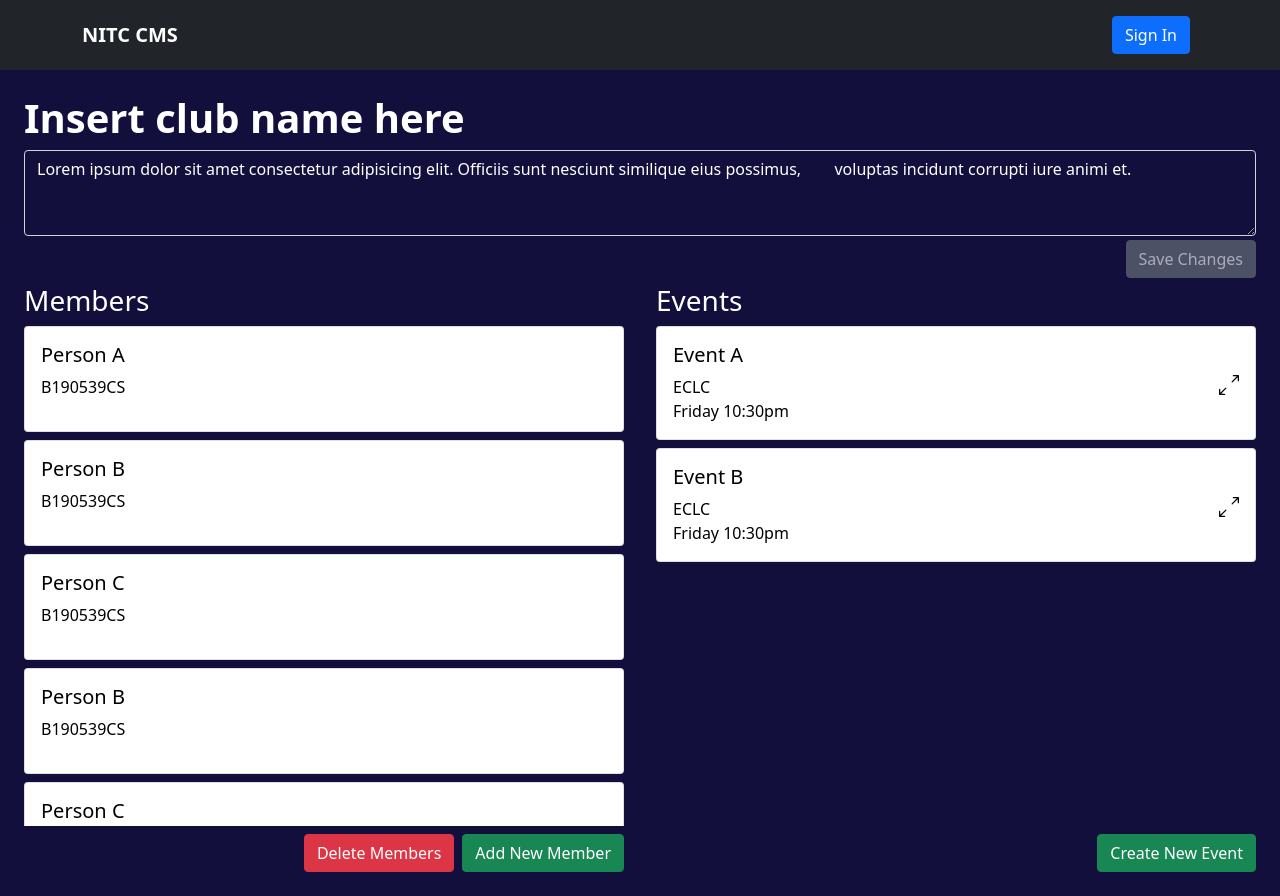
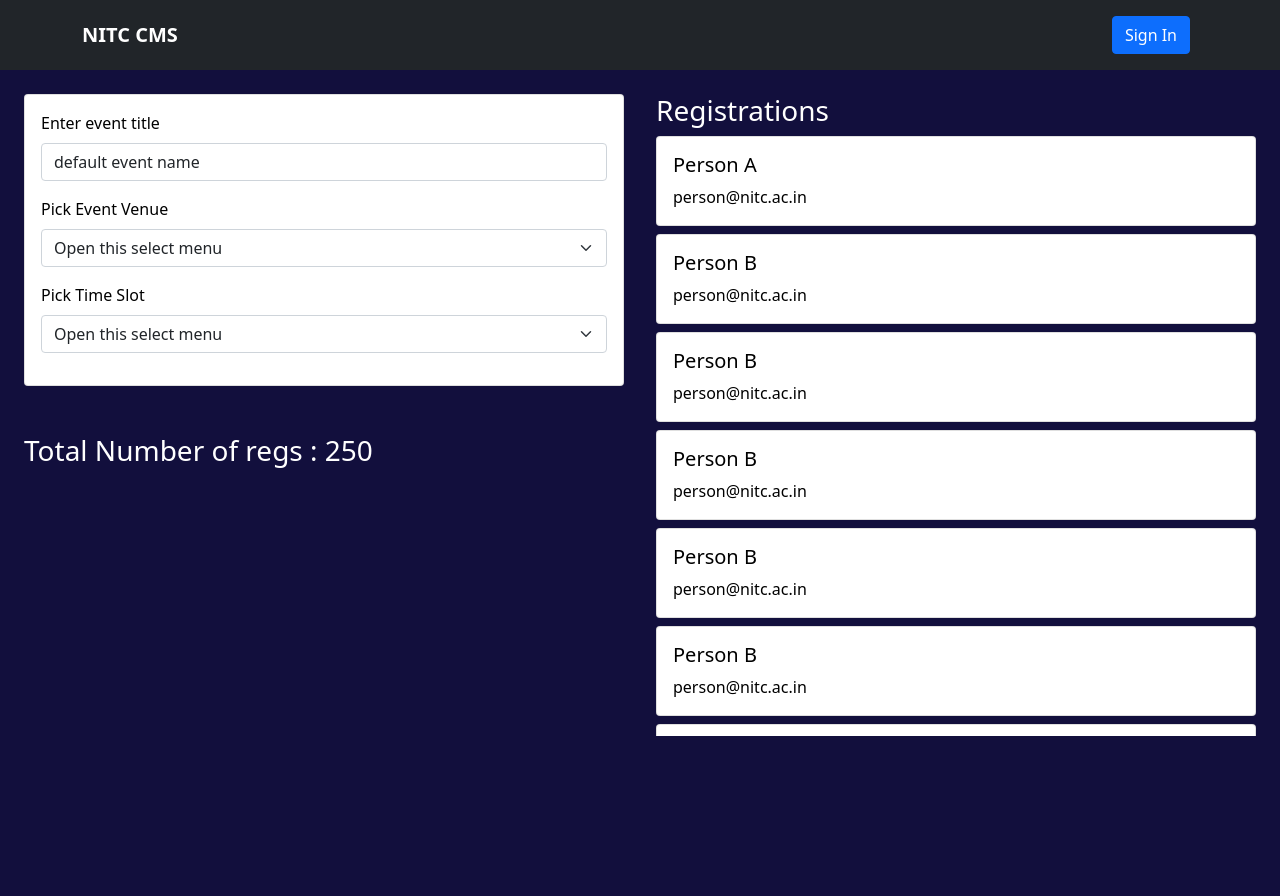
Before and after one commit to clifordjoshy/dbms-project, a React (Create React App) app in the folder frontend/: page /clubadmin/1 in a window 1280 px wide. After the commit the page ends 800 px from the top, so only its background shows below. Built offline with nearby package versions, Linux system fonts and the light colour scheme.

Commit message:
added club event page

```diff
--- a/frontend/src/App.js
+++ b/frontend/src/App.js
@@ -10,6 +10,7 @@ import SysAdminPanel from "./components/SysAdminPanel";
 import SysAdminMakeClub from "./components/SysClubPanel";
 import SysAdminMakeVenue from "./components/SysVenuePanel";
 import HomePage from "./components/HomePage";
+import ClubEventPanel from "./components/ClubEventPanel";
 
 export const AppContext = createContext();
 
@@ -30,7 +31,7 @@ function App() {
           {/* club admin page */}
           <Route path="/clubadmin" element={<ClubAdminPanel />} />
           {/* club admin see data for an event */}
-          <Route path="/clubadmin/:eventId" element={<ClubAdminPanel />} />
+          <Route path="/clubadmin/:eventId" element={<ClubEventPanel />} />
           {/* sys admin page */}
           <Route path="/admin" element={<SysAdminPanel />} />
           <Route path="/admin/createclub" element={<SysAdminMakeClub />} />
--- a/frontend/src/components/ClubAdminPanel/NewEventModal.js
+++ b/frontend/src/components/ClubAdminPanel/NewEventModal.js
@@ -39,7 +39,7 @@ const NewEventModal = ({ show, onHide }) => {
   return (
     <Modal onHide={onHide} show={show} size="lg" aria-labelledby="contained-modal-title-vcenter" centered>
       <Modal.Header>
-        <Modal.Title id="contained-modal-title-vcenter">New Member</Modal.Title>
+        <Modal.Title id="contained-modal-title-vcenter">New Event</Modal.Title>
         <button className="btn-close" onClick={onHide} />
       </Modal.Header>
       <Modal.Body>
--- a/frontend/src/components/ClubAdminPanel/index.css
+++ /dev/null
@@ -1,14 +0,0 @@
-.collapse-cards {
-  display: grid;
-  /* grid-template-columns: auto auto; */
-  gap: 2em;
-  grid-auto-columns: 1fr;
-  grid-auto-flow: column;
-}
-
-@media screen and (max-width: 500px) {
-  .collapse-cards {
-    grid-template-rows: 1fr 1fr;
-    grid-template-columns: auto;
-  }
-}
--- a/frontend/src/components/ClubAdminPanel/index.js
+++ b/frontend/src/components/ClubAdminPanel/index.js
@@ -2,11 +2,11 @@ import { useCallback, useContext, useEffect, useState } from "react";
 import { AppContext } from "../../App";
 import Card from "react-bootstrap/Card";
 import Button from "react-bootstrap/Button";
-import "./index.css";
 import trashIcon from "../../icons/trash.svg";
 import expandIcon from "../../icons/expand.svg";
 import NewMemberModal from "./NewMemberModal";
 import NewEventModal from "./NewEventModal";
+import { useNavigate } from "react-router-dom";
 
 const ClubAdminPanel = () => {
   const { userToken } = useContext(AppContext);
@@ -17,6 +17,9 @@ const ClubAdminPanel = () => {
   const [isDeletingMembers, setIsDeletingMembers] = useState(false);
   const [isAddingMember, setIsAddingMember] = useState(false);
   const [isCreatingEvent, setIsCreatingEvent] = useState(false);
+
+  const navigate = useNavigate();
+
   useEffect(() => {
     setDescription(
       "Lorem ipsum dolor sit amet consectetur adipisicing elit. Officiis sunt nesciunt similique eius possimus,\
@@ -114,7 +117,13 @@ const ClubAdminPanel = () => {
                       <br />
                       Friday 10:30pm
                     </Card.Text>
-                    <input type="image" src={expandIcon} className="float-end" style={{ height: "20px" }} />
+                    <input
+                      type="image"
+                      src={expandIcon}
+                      className="float-end"
+                      style={{ height: "20px" }}
+                      onClick={() => navigate(`${1}`)}
+                    />
                   </Card.Body>
                 </Card>
               );
--- a/frontend/src/components/ClubEventPanel/index.js
+++ b/frontend/src/components/ClubEventPanel/index.js
@@ -1,12 +1,80 @@
+import { useState } from "react";
+import Form from "react-bootstrap/Form";
+import Card from "react-bootstrap/Card";
+
 const ClubEventPanel = () => {
+  const [eventName, setEventName] = useState("default event name");
+  const [eventVenue, setEventVenue] = useState("");
+  const [eventTime, setEventTime] = useState("");
+
   return (
-    <>
-      <h1>Club Admin Page</h1>
-      <h1>
-        Lorem ipsum dolor sit amet consectetur adipisicing elit. Officiis sunt nesciunt similique eius possimus,
-        voluptas incidunt corrupti iure animi et.
-      </h1>
-    </>
+    <div className="collapse-cards p-4 text-black">
+      <div>
+        <Card body>
+          <Form>
+            <Form.Group className="mb-3">
+              <Form.Label>Enter event title</Form.Label>
+              <Form.Control
+                as="input"
+                placeholder="Event name goes here"
+                value={eventName}
+                onChange={(e) => setEventName(e.target.value)}
+              />
+            </Form.Group>
+            <Form.Group className="mb-3">
+              <Form.Label>Pick Event Venue</Form.Label>
+              <Form.Select>
+                <option>Open this select menu</option>
+                <option value="1">One</option>
+                <option value="2">Two</option>
+                <option value="3">Three</option>
+              </Form.Select>
+            </Form.Group>
+            <Form.Group className="mb-3">
+              <Form.Label>Pick Time Slot</Form.Label>
+              <Form.Select>
+                <option>Open this select menu</option>
+                <option value="1">One</option>
+                <option value="2">Two</option>
+                <option value="3">Three</option>
+              </Form.Select>
+            </Form.Group>
+          </Form>
+        </Card>
+        <br />
+        <br />
+        <h3 className="text-white">Total Number of regs : 250</h3>
+      </div>
+      <div>
+        <h3 className="text-white">Registrations</h3>
+        <div className="overflow-auto" style={{ height: "calc(100vh - 200px)" }}>
+          {[
+            "Person A",
+            "Person B",
+            "Person B",
+            "Person B",
+            "Person B",
+            "Person B",
+            "Person B",
+            "Person B",
+            "Person B",
+            "Person B",
+            "Person B",
+            "Person B",
+            "Person B",
+            "Person B",
+            "Person B",
+          ].map((name) => {
+            return (
+              <Card className="w-100 mb-2 text-black" body>
+                <Card.Title>{name}</Card.Title>
+                <Card.Text className="float-start m-0">person@nitc.ac.in</Card.Text>
+              </Card>
+            );
+          })}
+        </div>
+      </div>
+    </div>
   );
 };
 export default ClubEventPanel;
--- a/frontend/src/index.css
+++ b/frontend/src/index.css
@@ -1,6 +1,7 @@
 body {
   margin: 0;
-  font-family: -apple-system, BlinkMacSystemFont, "Segoe UI", "Roboto", "Oxygen", "Ubuntu", "Cantarell", "Fira Sans", "Droid Sans", "Helvetica Neue", sans-serif;
+  font-family: -apple-system, BlinkMacSystemFont, "Segoe UI", "Roboto", "Oxygen", "Ubuntu", "Cantarell", "Fira Sans",
+    "Droid Sans", "Helvetica Neue", sans-serif;
   -webkit-font-smoothing: antialiased;
   -moz-osx-font-smoothing: grayscale;
 }
@@ -8,3 +9,18 @@ body {
 code {
   font-family: source-code-pro, Menlo, Monaco, Consolas, "Courier New", monospace;
 }
+
+.collapse-cards {
+  display: grid;
+  /* grid-template-columns: auto auto; */
+  gap: 2em;
+  grid-auto-columns: 1fr;
+  grid-auto-flow: column;
+}
+
+@media screen and (max-width: 500px) {
+  .collapse-cards {
+    grid-template-rows: 1fr 1fr;
+    grid-template-columns: auto;
+  }
+}
```
